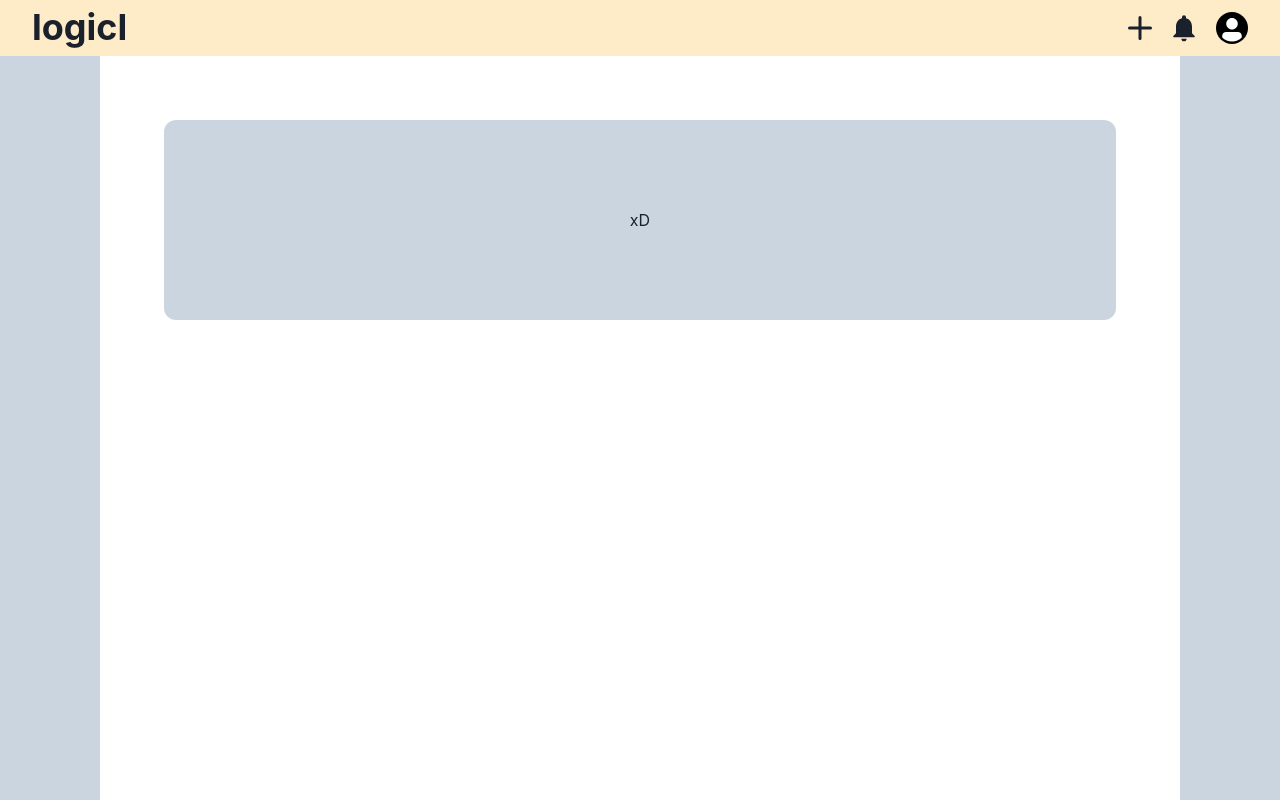
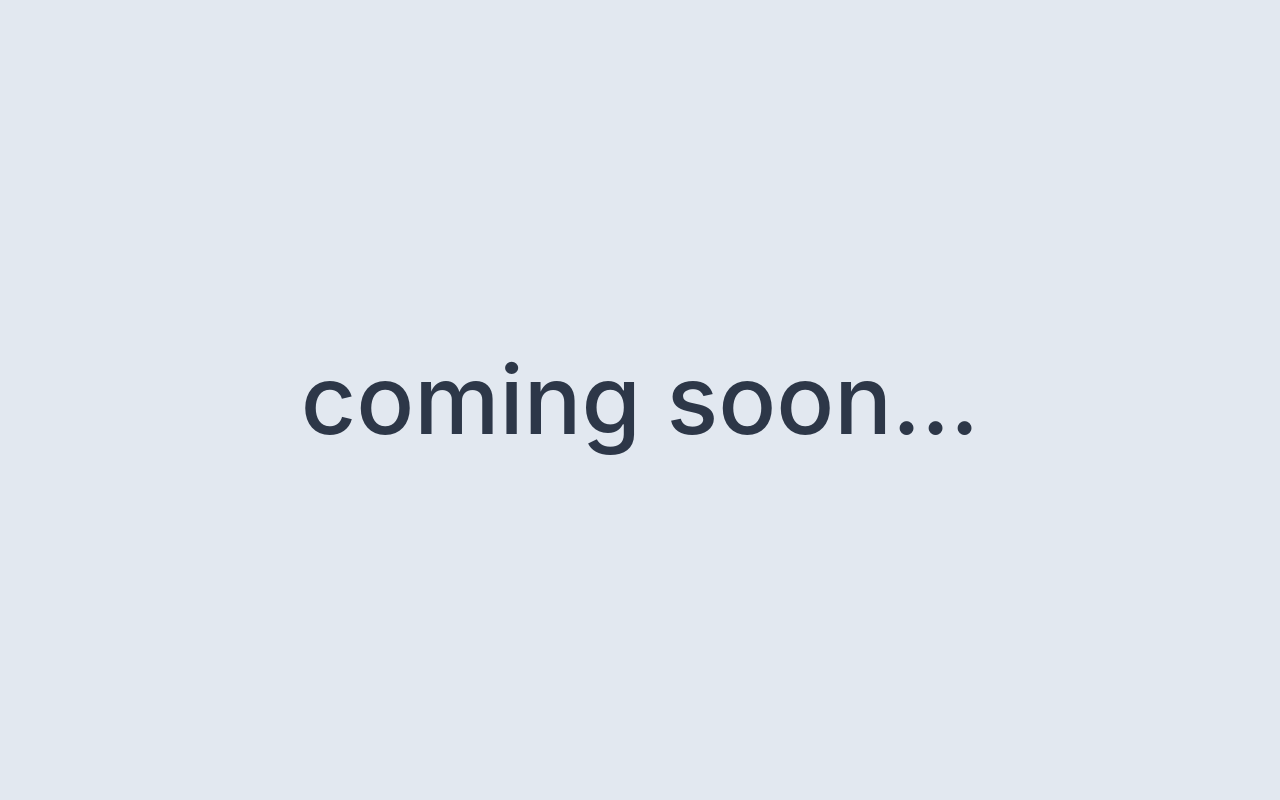
Before and after one commit to keremesen/logicl-poc, a React (Create React App) app: page / in a window 1280 px wide. Built offline with nearby package versions, Linux system fonts and the light colour scheme.

Commit message:
park page

```diff
--- a/src/App.js
+++ b/src/App.js
@@ -5,7 +5,15 @@ import Main from "./Pages/Main";
 function App() {
   return (
     <>
-      <NavBar />
+      <Flex bgColor='gray.200' w='100vw' h='100vh' align='center' justify='center'>
+        <Heading fontSize='96px' fontWeight='500' color='gray.700'>coming soon...</Heading>
+      </Flex>
+    </>
+  );
+}
+/**
+ *
+ *       <NavBar />
       <Flex
         w="100vw"
         h="93vh"
@@ -16,8 +24,5 @@ function App() {
       >
         <Main />
       </Flex>
-    </>
-  );
-}
-
+ */
 export default App;
```
Also changed, not shown: 1 other file (tests, documents, lock files or other folders).
